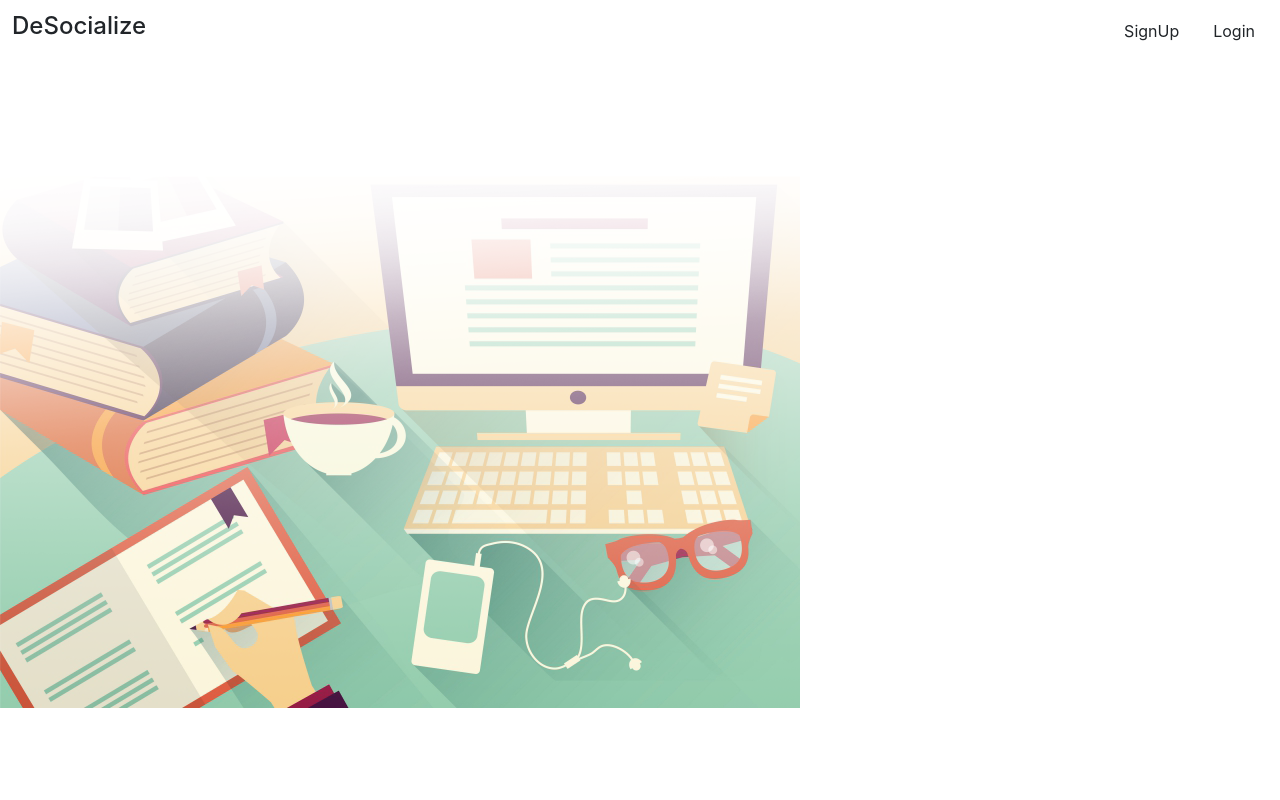
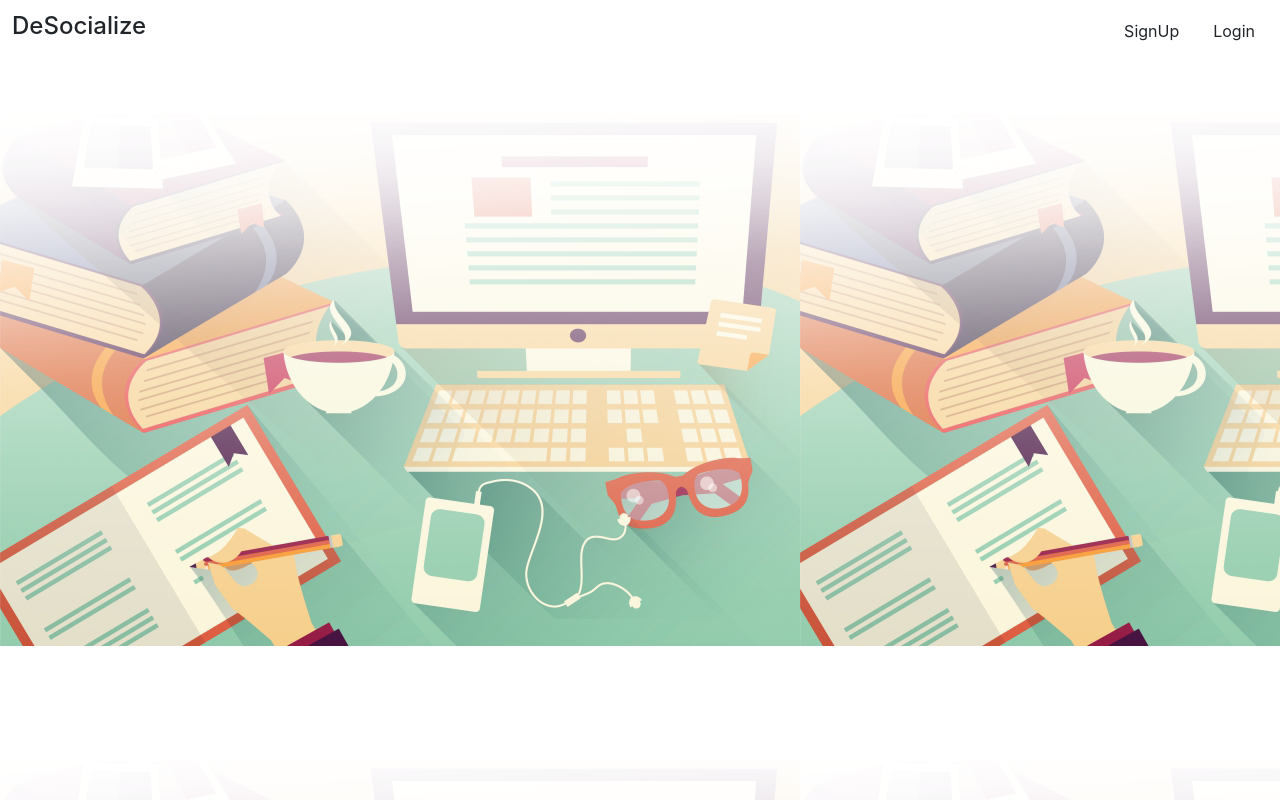
Before and after one commit to saranshgupta1995/Just-A-Forum, an Angular app: page /home in a window 1280 px wide. Built offline with nearby package versions, Linux system fonts and the light colour scheme.

Commit message:
minor ui profile changes

```diff
--- a/src/app/app.component.html
+++ b/src/app/app.component.html
@@ -1,11 +1,4 @@
 <div [ngStyle]="{height:'100vh', width:'100vw', overflow: 'hidden'}">
     <sexy-navbar></sexy-navbar>
-    <my-home></my-home>
-    <!-- <div style="height: 40px; width: 100%; background-color: azure;">
-        <nav>
-            <a routerLink="/login" routerLinkActive="active">Login</a>
-            <a routerLink="/signup" routerLinkActive="active">Signup</a>
-        </nav>
-    </div>
-    <router-outlet></router-outlet> -->
+    <router-outlet></router-outlet>
 </div>
--- a/src/app/app.module.ts
+++ b/src/app/app.module.ts
@@ -14,9 +14,8 @@ import { MyFixedAlertComponent } from './modules/my-fixed-alert/my-fixed-alert.c
 import { InfoTextComponent } from './modules/info-text/info-text.component';
 
 const appRoutes: Routes = [
-    { path: 'login', component: LoginComponent },
-    { path: 'signup', component: SignupComponent },
     { path: 'home', component: HomeComponent },
+    { path: '', component: HomeComponent },
 ]
 
 @NgModule({
--- a/src/app/modules/home/home.component.html
+++ b/src/app/modules/home/home.component.html
@@ -1 +1 @@
-<img src="assets/bg1.png" alt="">
+<div class="page"></div>
--- a/src/app/modules/sexy-navbar/sexy-navbar.component.html
+++ b/src/app/modules/sexy-navbar/sexy-navbar.component.html
@@ -11,9 +11,9 @@
             <app-login (onReturn)="toggleToHomeNav('login');" (loginEvent)="loginEvent($event)"></app-login>
         </div>
         <div *ngIf="signupFormView && !loggedIn" [@shrinker]="signupFormViewState" class="col-md-9">
-            <app-signup (onReturn)="toggleToHomeNav('signup');" (signupEvent)="signupEvent($event)"></app-signup>
+            <app-signup (onReturn)="toggleToHomeNav('signup');"></app-signup>
         </div>
-        <div [@shrinker]="buttonViewState" class="col-sm-9" *ngIf="loggedIn">
+        <div class="col-sm-9" *ngIf="loggedIn">
             <user-nav></user-nav>
         </div>
     </div>
--- a/src/app/modules/sexy-navbar/sexy-navbar.component.ts
+++ b/src/app/modules/sexy-navbar/sexy-navbar.component.ts
@@ -34,6 +34,11 @@ export class SexyNavbarComponent implements OnInit {
     ngOnInit() {
     }
 
+
+    loginEvent(status){
+        this.loggedIn=status;
+    }
+
     toggleToLogin() {
         this.buttonViewState = this.buttonViewState === 'active' ? 'inactive' : 'active';
         let that=this
@@ -41,14 +46,6 @@ export class SexyNavbarComponent implements OnInit {
             that.loginFormView = !that.loginFormView;
             that.loginFormViewState = that.loginFormViewState === 'active' ? 'inactive' : 'active';
         }, that.animTime)
-    }
-
-    loginEvent(status){
-        this.loggedIn=status;
-    }
-
-    signupEvent(status){
-        this.loggedIn=status;
     }
 
     toggleToSignup() {
--- a/src/app/modules/signup/signup.component.ts
+++ b/src/app/modules/signup/signup.component.ts
@@ -14,7 +14,6 @@ export class SignupComponent implements OnInit {
     showForm=true;
     validUsername=false;
     @Output() onReturn = new EventEmitter();
-    @Output() signupEvent = new EventEmitter();
     @ViewChild('infoText') infoText;
 
   constructor(private loginSignupService:LoginSignupService) { }
--- a/src/styles.css
+++ b/src/styles.css
@@ -33,6 +33,14 @@
     background: none;
 }
 
+.page{
+    position: absolute;
+    top: 0px;
+    height: 100vh;
+    width: 100vw;
+    background: url("/assets/bg1.png")
+}
+
 
 @media only screen and (max-width: 576px) {
     .col-sm-1,.col-sm-2,.col-sm-3,.col-sm-4,.col-sm-5,.col-sm-6, .col-sm-7, .col-sm-8, .col-sm-9, .col-sm-10, .col-sm-11, .col-sm-12{
```
